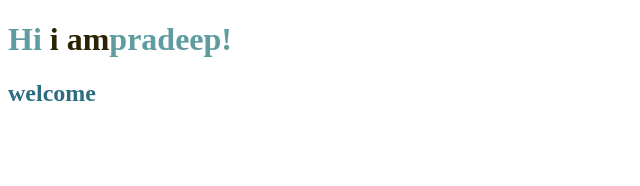
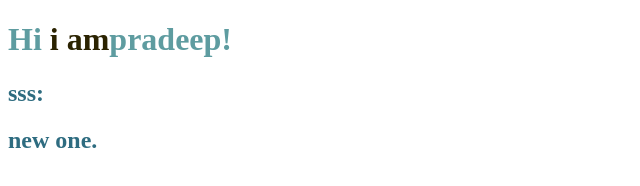
Before and after one commit to Pradeepanbalagan16/pnr, a plain HTML site: page index.html in a window 1280 px wide. Shown: the whole page, without its empty margins (0-640 px from the left). Drawn offline with Linux system fonts and the light colour scheme.

Commit message:
first commit

```diff
--- a/index.html
+++ b/index.html
@@ -5,8 +5,8 @@
    </head>
    <body>
       <h1 style="color: #5e9ca0;">Hi <span style="color: #2b2301;">i am</span>pradeep!</h1>
-      <h2 style="color: #2e6c80;"hi:</h2>
-      <h2 style="color: #2e6c80;">welcome</h2>
+      <h2 style="color: #2e6c80;">sss:</h2>
+      <h2 style="color: #2e6c80;">new one.</h2>
       <p>&nbsp;</p>
       <p><strong>&nbsp;</strong></p>
    </body>
```
